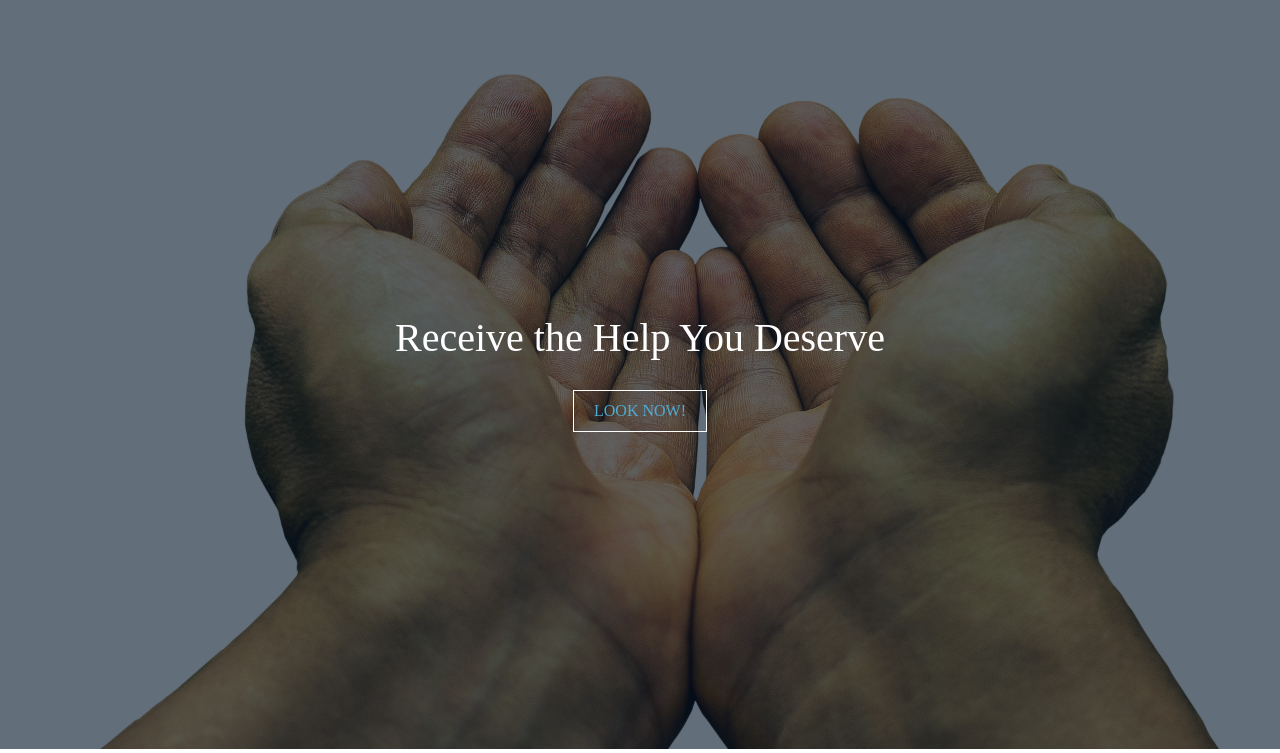
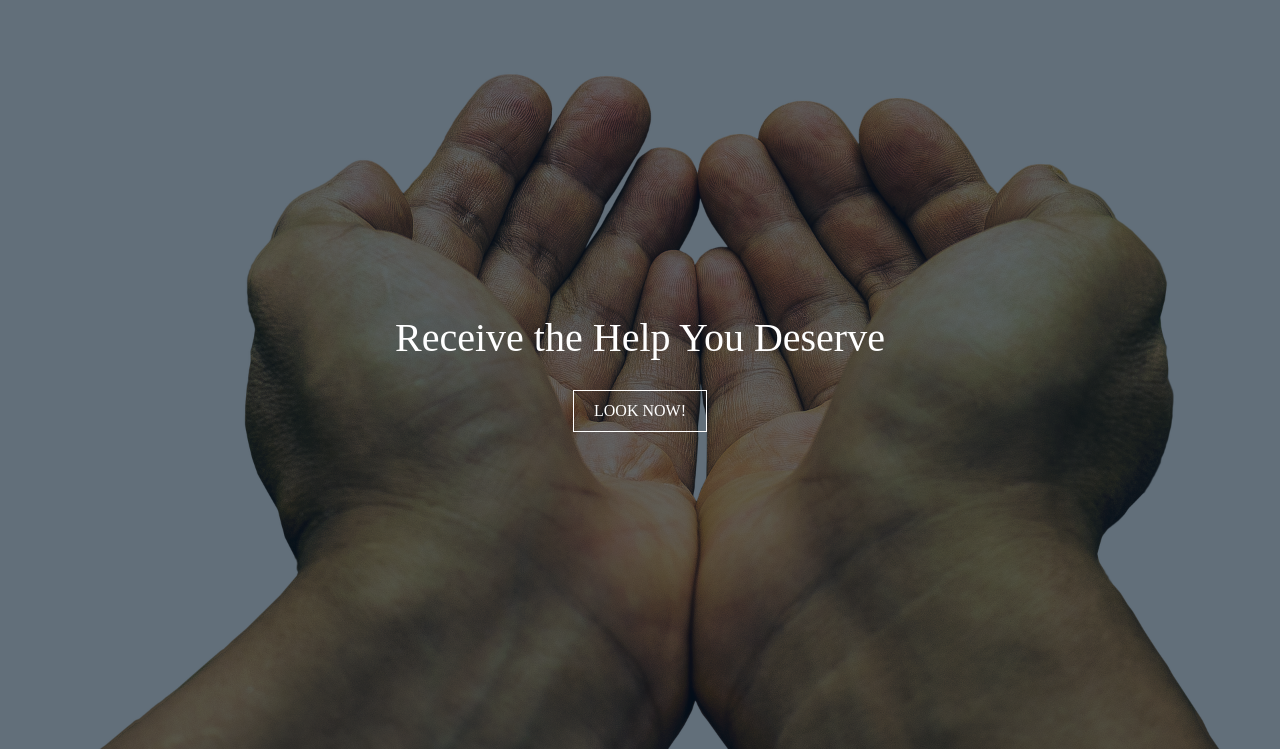
Before and after one commit to amin-codes/HackNC2020-Food, a Flask app: page /donor in a window 1280 px wide. Shown: the part 51-804 px from the top of the page. Run offline with Flask 2, Linux system fonts and the light colour scheme; the visitor is signed in with stand-in values (Sample User, id 1); some libraries are stand-ins or nearby versions; some web fonts are replaced.

Commit message:
Changed link color

```diff
--- a/templates/welcome.html
+++ b/templates/welcome.html
@@ -10,6 +10,9 @@
     <style>
         html {
             scroll-behavior: smooth;
+        }
+        a:link {
+            color: white;
         }
     </style>
 </head>
```
